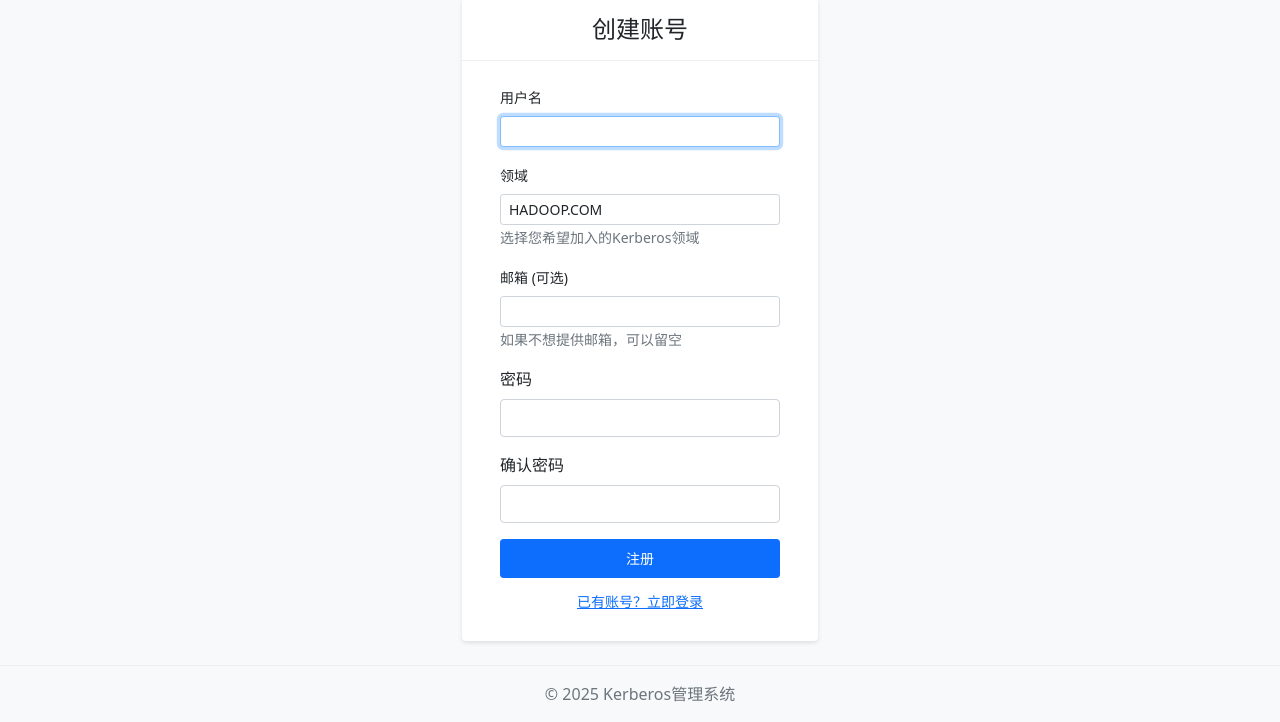
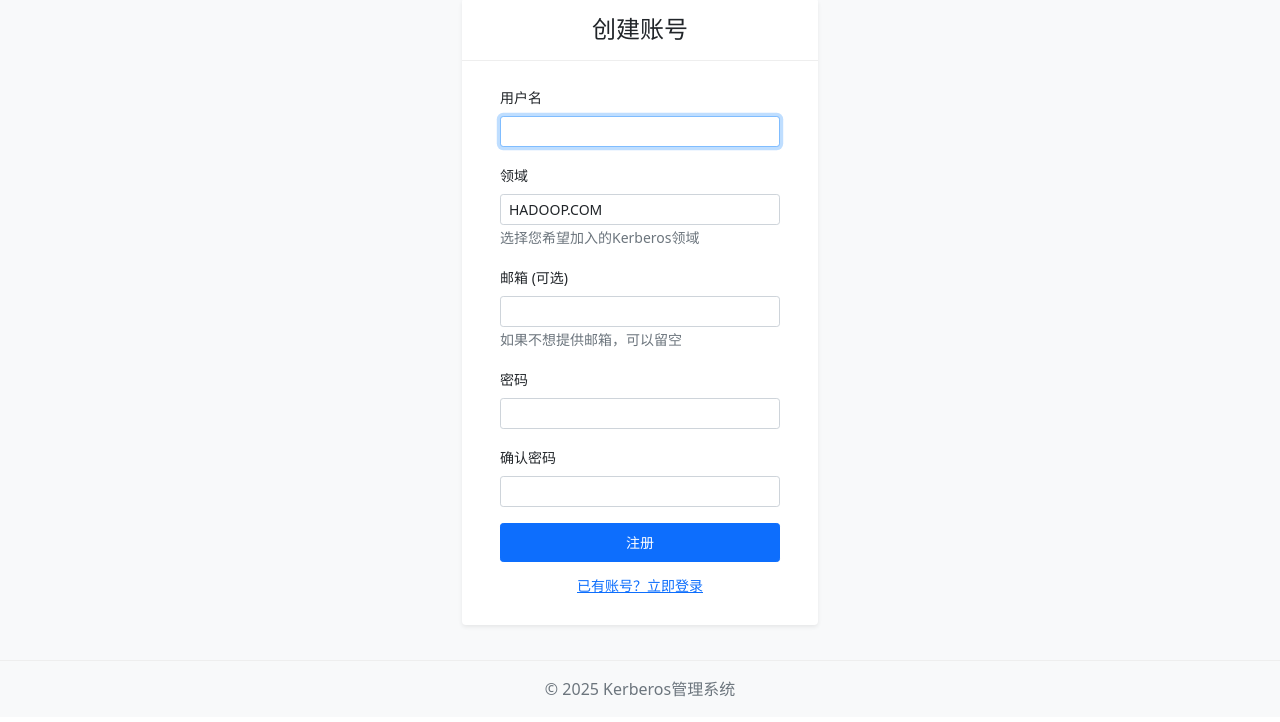
Before and after one commit to cang-zhu/kerberos, a Flask app: page /register in a window 1280 px wide. Shown: the part 83-805 px from the top of the page. After the commit the page ends 780 px from the top, so only its background shows below. Run offline with Flask 3, Linux system fonts and the light colour scheme; parts of the project's set-up code (start-up, migrations or seed data) failed here and were passed over; some libraries are stand-ins or nearby versions.

```diff
--- a/templates/register.html
+++ b/templates/register.html
@@ -38,12 +38,12 @@
                         <small class="form-text text-muted small">如果不想提供邮箱，可以留空</small>
                     </div>
                     <div class="mb-3">
-                        <label for="password" class="form-label">密码</label>
-                        <input type="password" class="form-control" id="password" name="password" required>
+                        <label for="password" class="form-label small">密码</label>
+                        <input type="password" class="form-control form-control-sm" id="password" name="password" required>
                     </div>
                     <div class="mb-3">
-                        <label for="confirm_password" class="form-label">确认密码</label>
-                        <input type="password" class="form-control" id="confirm_password" name="confirm_password" required>
+                        <label for="confirm_password" class="form-label small">确认密码</label>
+                        <input type="password" class="form-control form-control-sm" id="confirm_password" name="confirm_password" required>
                     </div>
                     <div class="d-grid gap-2">
                         <button type="submit" class="btn btn-primary btn-sm py-2">注册</button>
@@ -74,5 +74,14 @@
 .small {
     font-size: 0.875rem;
 }
+.card {
+    box-shadow: 0 0.125rem 0.25rem rgba(0, 0, 0, 0.075);
+}
+.alert {
+    margin-bottom: 1rem;
+    padding: 0.75rem 1.25rem;
+    border: 1px solid transparent;
+    border-radius: 0.25rem;
+}
 </style>
 {% endblock %}
```
Also changed, not shown: kerberos_auth.py (+19 -1 lines).
